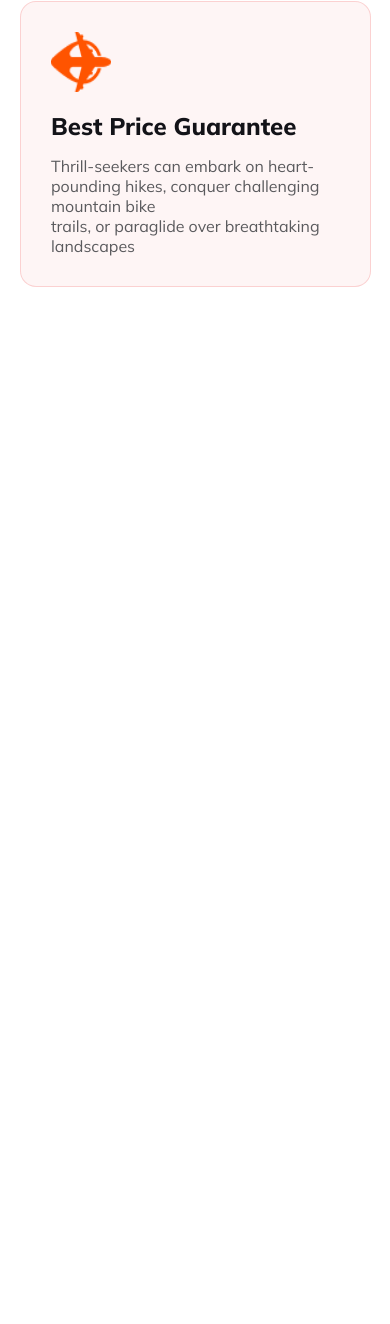
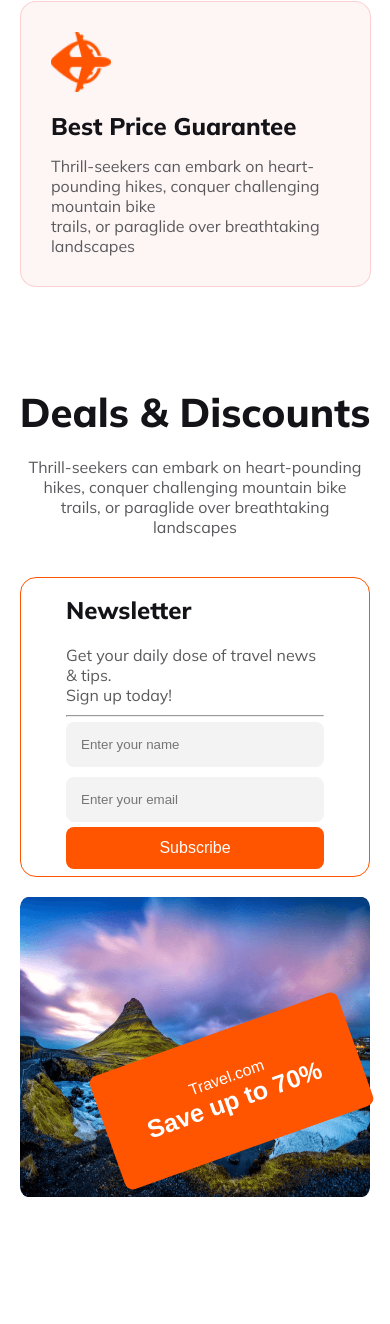
Before and after one commit to BotRazor/b9-a2-ph-, a plain HTML site: page index.html in a window 390 px wide. Shown: the part 5879-7203 px from the top of the page. Before the commit the page ends 6186 px from the top, so only its background shows below. Drawn offline with Linux system fonts and the light colour scheme.

Commit message:
newsletter portion and responsive done

```diff
--- a/index.html
+++ b/index.html
@@ -179,6 +179,29 @@
 
       </div>
     </section>
+    <section class="destination-container">
+      <h2 class="destination-title">Deals & Discounts</h2>
+      <p class="destination-details">Thrill-seekers can embark on heart-pounding hikes, conquer challenging mountain
+        bike <br> trails, or paraglide over
+        breathtaking landscapes</p>
+    </section>
+    <section class="Newsletter-container">
+      <div class="newsletter-content">
+        <div class="news-left-content">
+          <h3>Newsletter</h3>
+          <p>Get your daily dose of travel news & tips. <br> Sign up today!</p>
+          <hr>
+          <input type="text" name="" id="" placeholder="Enter your name">
+          <input type="email" name="" id="" placeholder="Enter your email">
+          <button style="width: 100%;" class="primary-button">Subscribe</button>
+        </div>
+        <div class="news-right-content">
+          <img src="Images/Rectangle 8 (1).png" alt="">
+          <button class="primary-button">Travel.com <br> <span style="font-weight: 800; font-size: 25px;  ;">Save up to
+              70%</span> </button>
+        </div>
+      </div>
+    </section>
   </main>
   <footer></footer>
 </body>
--- a/responsive.css
+++ b/responsive.css
@@ -51,4 +51,23 @@
   .first-card {
     margin-left: 20px;
   }
+  .newsletter-content {
+    flex-direction: column;
+    margin: 20px;
+  }
+  .news-right-content button {
+    width: 75%;
+    height: 120px;
+    position: relative;
+    left: 80px;
+    bottom: 170px;
+  }
+  .news-left-content {
+    width: 100%;
+  }
+  .news-right-content img {
+    width: 100%;
+    margin-left: 0;
+    margin-top: 20px;
+  }
 }
--- a/style.css
+++ b/style.css
@@ -26,7 +26,8 @@ body {
 .destination-container,
 .image-collage-container,
 .choose-us,
-.hotel-card-container {
+.hotel-card-container,
+.Newsletter-container {
   max-width: 1250px;
   margin: 0 auto;
 }
@@ -310,3 +311,54 @@ li,
   font-size: 16px;
   font-weight: 400;
 }
+
+/* hotel card portion end  */
+
+/* Newspaper content start  */
+.newsletter-content {
+  display: flex;
+  margin-top: 60px;
+}
+.news-left-content {
+  height: 300px;
+  border-radius: 16px;
+  border: 1px solid #ff5400;
+  width: 50%;
+  display: flex;
+  flex-direction: column;
+  justify-content: center;
+  padding: 45px;
+}
+.news-left-content h3 {
+  margin: 10px 0;
+  color: #131318;
+  font-size: 24px;
+  font-weight: 800;
+}
+.news-left-content p {
+  margin: 10px 0;
+  color: #5a5a5d;
+  font-size: 16px;
+  font-weight: 400;
+}
+.news-left-content input {
+  margin: 5px 0;
+  border-radius: 8px;
+  background: rgba(19, 19, 24, 0.05);
+  padding: 15px;
+  border: 0;
+}
+.news-right-content img {
+  height: 300px;
+  width: 96%;
+  margin-left: 23px;
+}
+.news-right-content button {
+  width: 300px;
+  height: 100px;
+  transform: rotate(-19.628deg);
+  padding: 30px;
+  position: relative;
+  left: 388px;
+  bottom: 150px;
+}
```
